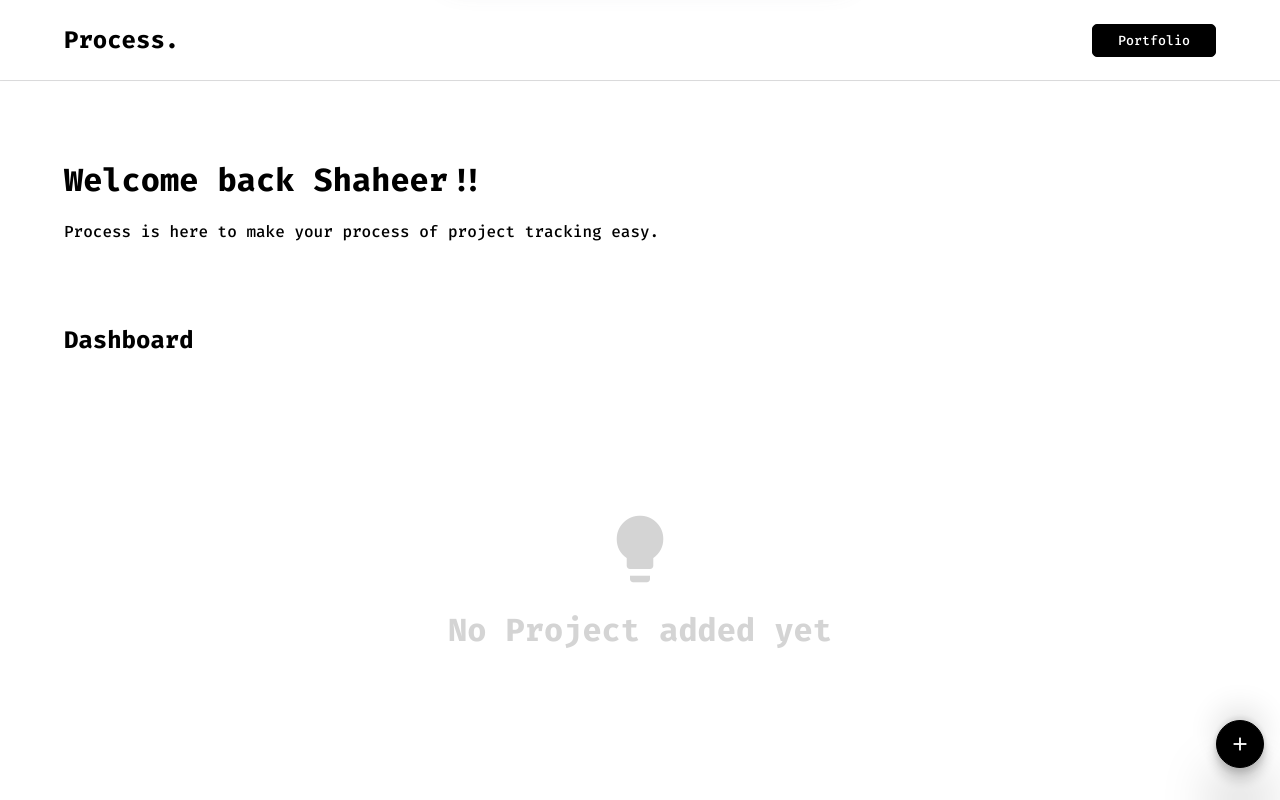
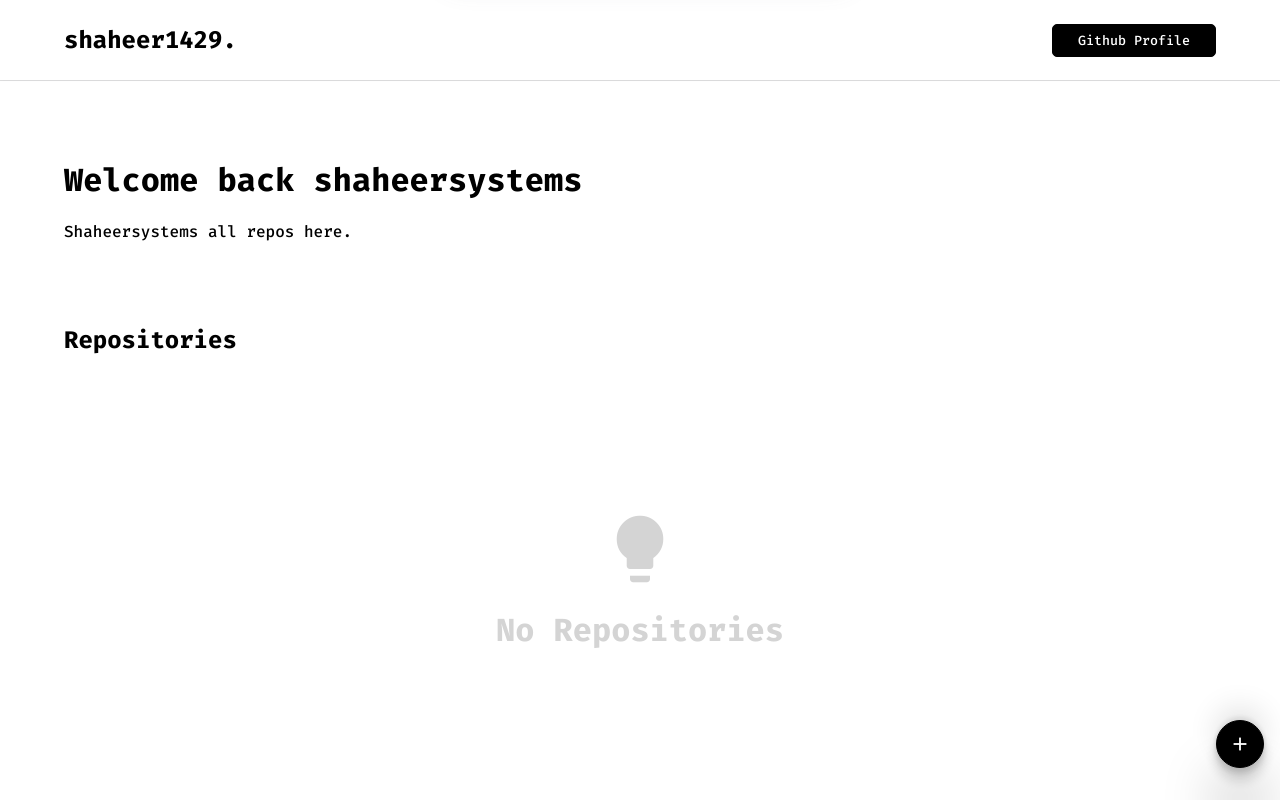
Before and after one commit to shaheersystems/process, a React (Create React App) app: page / in a window 1280 px wide. Built offline with nearby package versions, Linux system fonts and the light colour scheme.

Commit message:
first commit

```diff
--- a/src/App.js
+++ b/src/App.js
@@ -83,8 +83,8 @@ function App() {
       ></Overlay>
       <Navbar />
       <Container>
-        <Banner title="Welcome back Shaheer!!" />
-        <Heading heading="Dashboard" />
+        <Banner title="Welcome back shaheersystems" />
+        <Heading heading="Repositories" />
         {projects.length !== 0 ? projectRenderer() : <Empty />}
         <Form
           showClass={modalShow ? "form-slider" : ""}
--- a/src/components/Banner.jsx
+++ b/src/components/Banner.jsx
@@ -4,7 +4,7 @@ function Banner(props) {
   return (
     <div className="banner">
       <h1 className="banner-text">{props.title}</h1>
-      <p>Process is here to make your process of project tracking easy.</p>
+      <p>Shaheersystems all repos here.</p>
     </div>
   );
 }
--- a/src/components/Empty.jsx
+++ b/src/components/Empty.jsx
@@ -4,7 +4,7 @@ function Empty() {
   return (
     <div className="empty">
       <span className="material-icons">lightbulb</span>
-      <h1>No Project added yet</h1>
+      <h1>No Repositories</h1>
     </div>
   );
 }
--- a/src/components/Navbar.jsx
+++ b/src/components/Navbar.jsx
@@ -4,10 +4,10 @@ function Navbar(props) {
     <div className="nav-wrap">
       <div className="nav">
         <div className="logo">
-          <h2>Process.</h2>
+          <h2>shaheer1429.</h2>
         </div>
         <div className="btns">
-          <button>Portfolio</button>
+          <button>Github Profile</button>
         </div>
       </div>
     </div>
```
